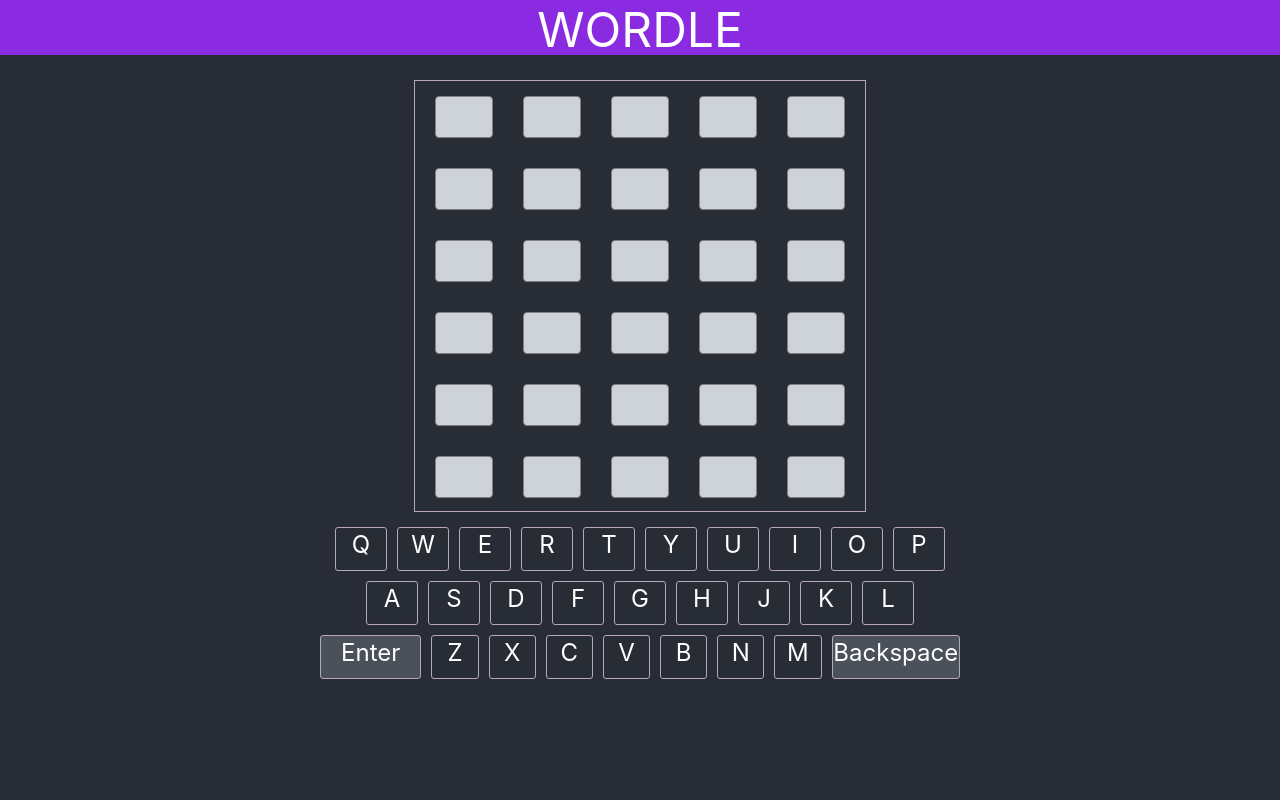
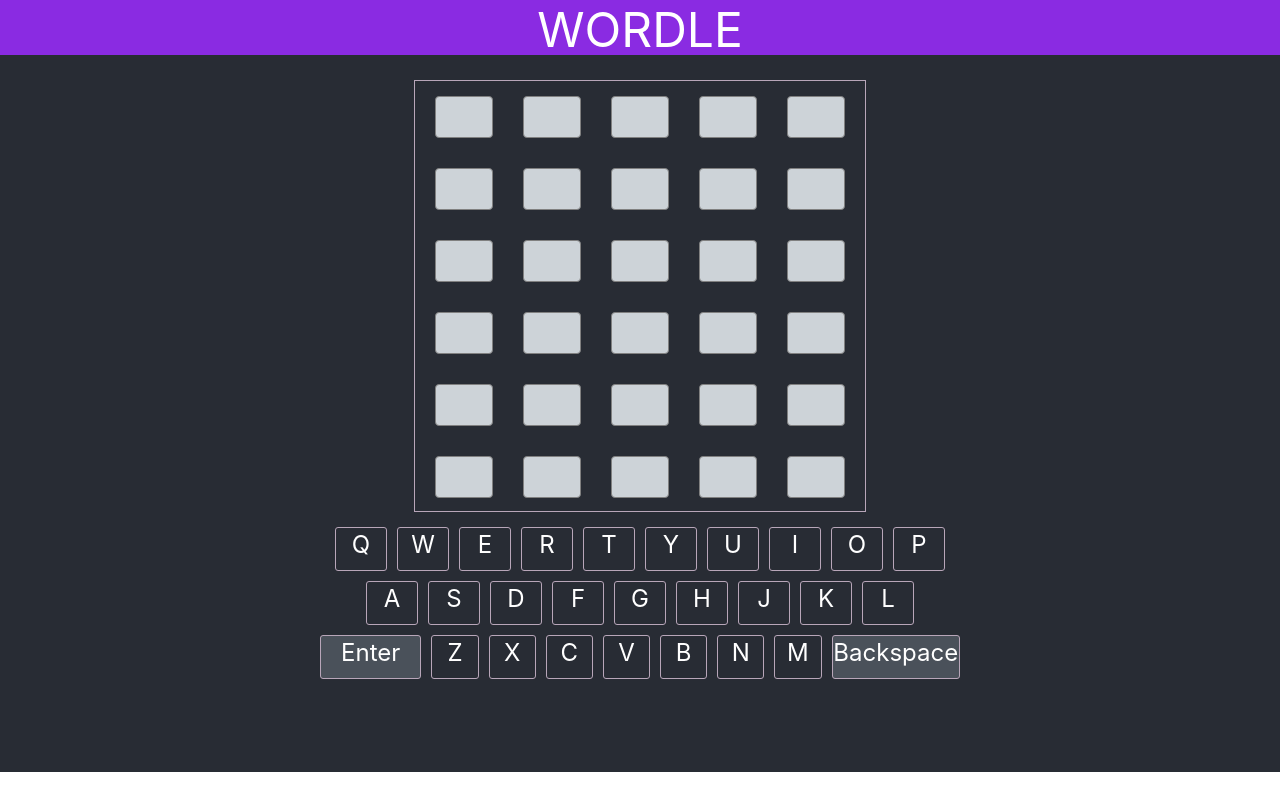
Before and after one commit to M9Bene/wordle_react, a React (Create React App) app in the folder wordle_react/: page / in a window 1280 px wide. Built offline with nearby package versions, Linux system fonts and the light colour scheme.

Commit message:
Fix: full screen height without scroll on desktop view

```diff
--- a/wordle_react/src/App.css
+++ b/wordle_react/src/App.css
@@ -1,9 +1,16 @@
 .App {
   text-align: center;
   background-color: #282c34;
-  min-height: 100vh;
+  max-height: 100vh;
   width: 100vw;
   color: white;
+}
+
+html,
+body {
+  padding: 0;
+  margin: 0;
+  overflow: hidden;
 }
 
 .header {
@@ -17,6 +24,7 @@
 }
 
 .game-territory {
+  margin: 0 auto;
   top: 55px;
   width: 100%;
   align-items: center;
--- a/wordle_react/src/components/GameOver.css
+++ b/wordle_react/src/components/GameOver.css
@@ -1,7 +1,7 @@
 .game-over {
     color: #71dcff;
     width: 650px;
-    height: 150px;
+    height: 250px;
     font-size: xx-large;
     margin-top: 20px;
 }
```
